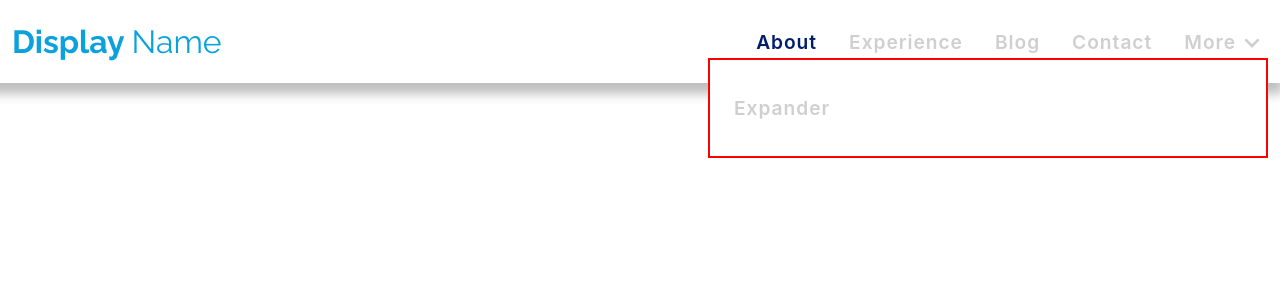
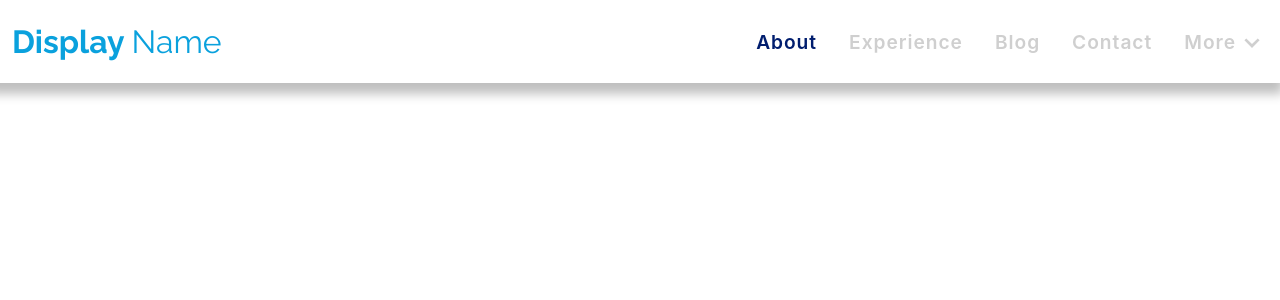
Before and after one commit to sedhha/next-js-pf-v2, a Next.js app: page / in a window 1280 px wide. Shown: the top 300 px of the page. Built offline with nearby package versions, Linux system fonts and the light colour scheme.

Commit message:
Showing NavBar

```diff
--- a/components/header/NavItems/NavItems.module.css
+++ b/components/header/NavItems/NavItems.module.css
@@ -36,11 +36,20 @@
 }
 .Expander {
 	position: absolute;
-	top: 100%;
-	right: 0;
-	width: 35rem;
-	border: 2px solid red;
-	pointer-events: none;
-	padding: 2rem 1.5rem;
+	top: 130%;
+	right: 5%;
+	width: max-content;
+	padding: 0 1rem;
 	background-color: var(--light-background-color);
+	box-shadow: var(--box-shadow-thick);
+	text-align: end;
+	border-radius: 0.4rem;
 }
+
+.Expander:hover {
+	scale: 1;
+}
+
+.Hide {
+	display: none;
+}
--- a/components/header/NavItems/index.tsx
+++ b/components/header/NavItems/index.tsx
@@ -2,9 +2,9 @@ import React from 'react';
 import classes from './NavItems.module.css';
 import navItems from '@/constants/navItems.json';
 import { BiChevronDown } from 'react-icons/bi';
-import { useRouter } from 'next/router';
 import { useAppDispatch, useAppSelector } from '@/redux/hooks';
-import { updateActiveSlice } from '@/slices/navigation.slice';
+import { updateActiveSlice, updateShowMore } from '@/slices/navigation.slice';
+import { motion } from 'framer-motion';
 
 const getActiveItem = (activeItem: string) => {
 	const result = navItems.find((element) => element.value === activeItem);
@@ -26,10 +26,13 @@ const getItems = (activeItem: string) => {
 };
 
 export default function NavItems() {
-	const { activeSection } = useAppSelector((state) => state.navigation);
+	const { activeSection, showMore } = useAppSelector(
+		(state) => state.navigation
+	);
 	const dispatch = useAppDispatch();
 	const items = getItems(activeSection);
 	const activeItem = getActiveItem(activeSection);
+	const showMoreDetails = (show: boolean) => dispatch(updateShowMore(show));
 	return (
 		<div className={classes.NavItemContainer}>
 			{items.map((item, index) => {
@@ -45,15 +48,27 @@ export default function NavItems() {
 							isActive ? classes.ActiveItem : null
 						].join(' ')}
 						onClick={() => {
-							// TODO: verify more click
-							dispatch(updateActiveSlice(item.value));
+							if (item.value !== 'more') dispatch(updateActiveSlice(item.value));
 						}}
+						onMouseEnter={() => isLastItem && showMoreDetails(true)}
 					>
 						{item.label}
 						{isLastItem && (
 							<React.Fragment>
 								<BiChevronDown className={classes.ShowMoreIcon} />
-								<div className={classes.Expander}>Expander</div>
+								{showMore && (
+									<motion.div
+										initial={{ y: 20 }}
+										animate={{ y: [-20, 5, 0] }}
+										className={classes.Expander}
+										onMouseLeave={() => showMoreDetails(false)}
+									>
+										<h4 className={classes.NavItem}>Rest</h4>
+										<h4 className={classes.NavItem}>Next Next Next</h4>
+										<h4 className={classes.NavItem}>Trust</h4>
+										<h4 className={classes.NavItem}>Rust</h4>
+									</motion.div>
+								)}
 							</React.Fragment>
 						)}
 					</h4>
--- a/components/header/header.module.css
+++ b/components/header/header.module.css
@@ -1,6 +1,6 @@
 .Header {
 	background: var(--light-background-color);
-	box-shadow: -4px 4px 10px 7px rgba(0, 0, 0, 0.25);
+	box-shadow: var(--box-shadow-thick);
 	display: flex;
 	position: sticky;
 	align-items: center;
--- a/package.json
+++ b/package.json
@@ -10,6 +10,7 @@
 	},
 	"dependencies": {
 		"@reduxjs/toolkit": "^1.8.6",
+		"framer-motion": "^7.5.3",
 		"next": "latest",
 		"react": "^18.1.0",
 		"react-dom": "^18.1.0",
--- a/redux/slices/navigation.slice.ts
+++ b/redux/slices/navigation.slice.ts
@@ -5,12 +5,14 @@ import type { PayloadAction } from '@reduxjs/toolkit';
 export interface INavigationSlice {
 	activeSection: string;
 	revisitor: number;
+	showMore: boolean;
 }
 
 // Define the initial state using that type
 const initialState: INavigationSlice = {
 	activeSection: 'about',
-	revisitor: 0
+	revisitor: 0,
+	showMore: false
 };
 
 export const navSlice = createSlice({
@@ -25,11 +27,15 @@ export const navSlice = createSlice({
 		},
 		updateRevisitor: (state: INavigationSlice, action: PayloadAction<number>) => {
 			state.revisitor = action.payload;
+		},
+		updateShowMore: (state: INavigationSlice, action: PayloadAction<boolean>) => {
+			state.showMore = action.payload;
 		}
 	}
 });
 
-export const { updateActiveSlice, updateRevisitor } = navSlice.actions;
+export const { updateActiveSlice, updateRevisitor, updateShowMore } =
+	navSlice.actions;
 
 // Other code such as selectors can use the imported `RootState` type
 
--- a/styles/global.css
+++ b/styles/global.css
@@ -11,6 +11,9 @@
 
 	/* Heights */
 	--lineheight: 2rem;
+
+	/* Shadows */
+	--box-shadow-thick: -4px 4px 10px 7px rgba(0, 0, 0, 0.25);
 }
 html,
 body {
```
Also changed, not shown: 1 other file (tests, documents, lock files or other folders).
